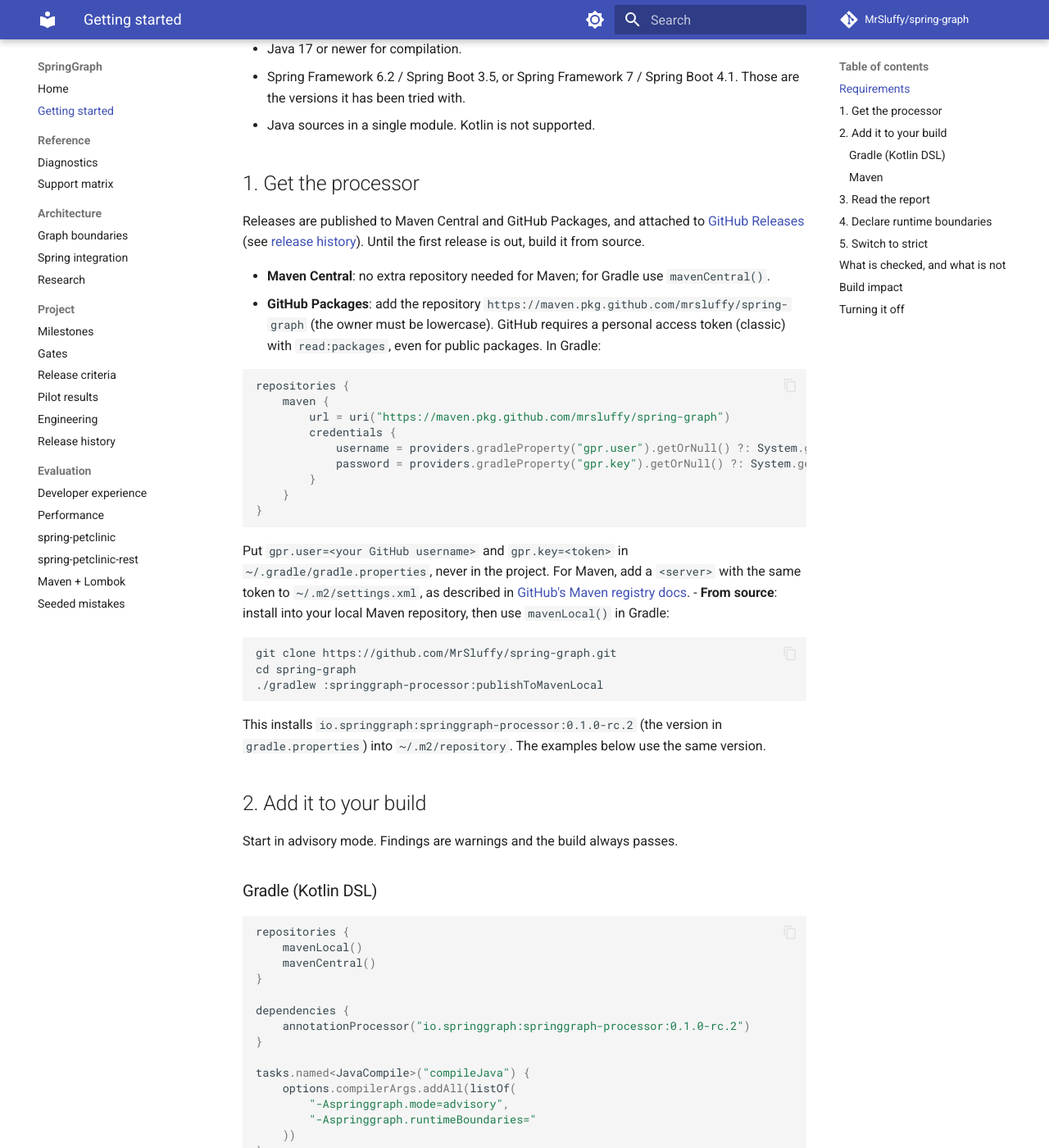
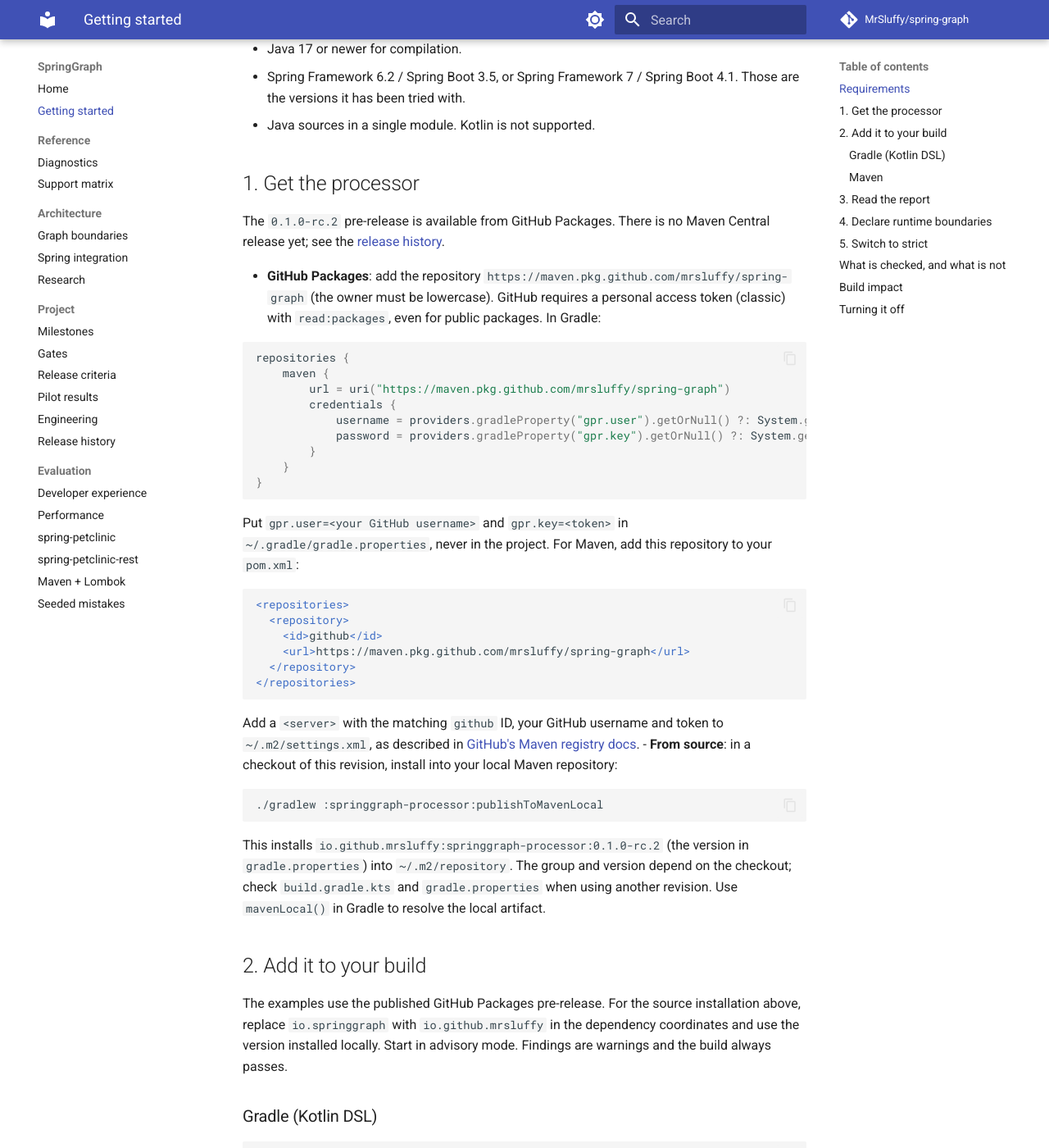
Before and after one commit to MrSluffy/spring-graph, an MkDocs documentation site: the page built from docs/getting-started.md, in a window 1280 px wide and 1400 px high, scrolled down 300 px. Shown: the whole window at 82% size. Built offline with MkDocs 1.6.1 and Material for MkDocs 9.7.7, drawn with Linux system fonts in a browser that asks for light colours; comment, search, counter and statistics services are not loaded.

Commit message:
build: publish under io.github.mrsluffy for Maven Central (#14)
* build: publish under io.github.mrsluffy for Maven Central

* docs: correct pre-release installation instructions and dependency coordinates

<!-- coderabbit-ai-generated:v1 -->

---------

Co-authored-by: coderabbitai[bot] <136622811+coderabbitai[bot]@users.noreply.github.com>

````diff
--- a/docs/getting-started.md
+++ b/docs/getting-started.md
@@ -11,11 +11,9 @@ compiles. It does not change your runtime: Spring still constructs every bean. N
 
 ## 1. Get the processor
 
-Releases are published to Maven Central and GitHub Packages, and attached to
-[GitHub Releases](https://github.com/MrSluffy/spring-graph/releases) (see [release history](project/release-history.md)).
-Until the first release is out, build it from source.
+The `0.1.0-rc.2` pre-release is available from GitHub Packages. There is no Maven Central release yet; see the
+[release history](project/release-history.md).
 
-- **Maven Central**: no extra repository needed for Maven; for Gradle use `mavenCentral()`.
 - **GitHub Packages**: add the repository `https://maven.pkg.github.com/mrsluffy/spring-graph` (the owner must be
   lowercase). GitHub requires a personal access token (classic) with `read:packages`, even for public packages. In
   Gradle:
@@ -33,31 +31,38 @@ Until the first release is out, build it from source.
   ```
 
   Put `gpr.user=<your GitHub username>` and `gpr.key=<token>` in `~/.gradle/gradle.properties`, never in the project.
-  For Maven, add a `<server>` with the same token to `~/.m2/settings.xml`, as described in
+  For Maven, add this repository to your `pom.xml`:
+
+  ```xml
+  <repositories>
+    <repository>
+      <id>github</id>
+      <url>https://maven.pkg.github.com/mrsluffy/spring-graph</url>
+    </repository>
+  </repositories>
+  ```
+
+  Add a `<server>` with the matching `github` ID, your GitHub username and token to `~/.m2/settings.xml`, as described in
   [GitHub's Maven registry docs](https://docs.github.com/en/packages/working-with-a-github-packages-registry/working-with-the-apache-maven-registry).
-- **From source**: install into your local Maven repository, then use `mavenLocal()` in Gradle:
+- **From source**: in a checkout of this revision, install into your local Maven repository:
 
   ```
-  git clone https://github.com/MrSluffy/spring-graph.git
-  cd spring-graph
   ./gradlew :springgraph-processor:publishToMavenLocal
   ```
 
-  This installs `io.springgraph:springgraph-processor:0.1.0-rc.2` (the version in `gradle.properties`) into
-  `~/.m2/repository`. The examples below use the same version.
+  This installs `io.github.mrsluffy:springgraph-processor:0.1.0-rc.2` (the version in `gradle.properties`) into
+  `~/.m2/repository`. The group and version depend on the checkout; check `build.gradle.kts` and `gradle.properties`
+  when using another revision. Use `mavenLocal()` in Gradle to resolve the local artifact.
 
 ## 2. Add it to your build
 
+The examples use the published GitHub Packages pre-release. For the source installation above, replace
+`io.springgraph` with `io.github.mrsluffy` in the dependency coordinates and use the version installed locally.
 Start in advisory mode. Findings are warnings and the build always passes.
 
 ### Gradle (Kotlin DSL)
 
 ```kotlin
-repositories {
-    mavenLocal()
-    mavenCentral()
-}
-
 dependencies {
     annotationProcessor("io.springgraph:springgraph-processor:0.1.0-rc.2")
 }
````
Also changed, not shown: CHANGELOG.md (+3 -0 lines), docs/project/milestones.md (+3 -3 lines), docs/project/release-history.md (+5 -1 lines), 2 other files.
